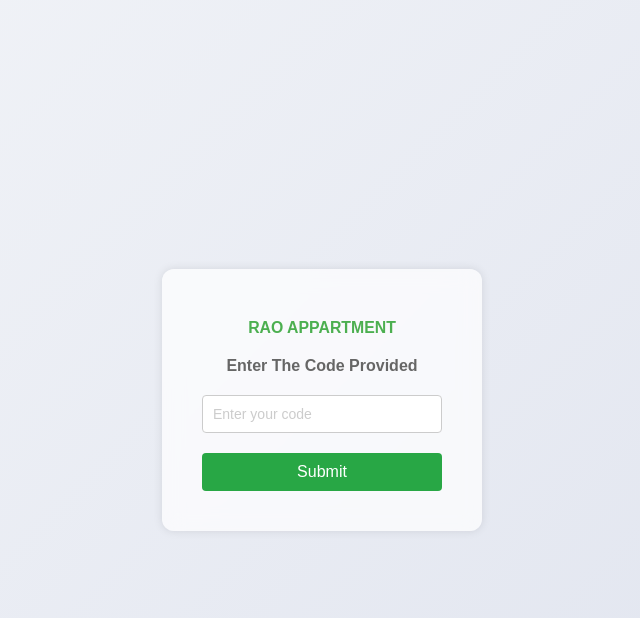
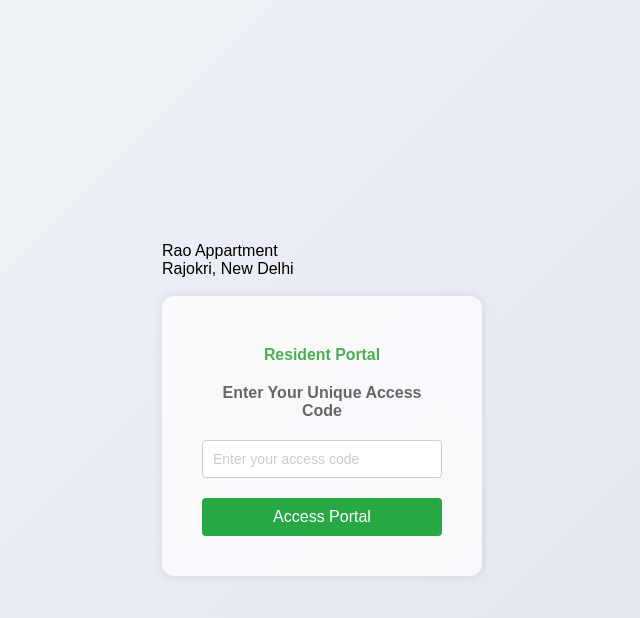
Before and after one commit to Pranshuxyadav/RAO-appartment-RMS, a Flask app: page / in a window 1280 px wide. Shown: the top 618 px of the page, without its empty margins (318-958 px from the left). Run offline with Flask 3, Linux system fonts and the light colour scheme.

Commit message:
Update index.html
new ui

```diff
--- a/templates/index.html
+++ b/templates/index.html
@@ -8,15 +8,22 @@
     <title>RAO APPARTMENT Login</title>
 </head>
 <body>
-    <div class="login-container">
-        <div class="login-box">
-            <h1>RAO APPARTMENT</h1>
-            <h2>Enter The Code Provided</h2>
-            <form action="/otp" method="GET">
-                <input type="text" id="otp" name="otp" placeholder="Enter your code" required>
-                <button type="submit" class="submit-button">Submit</button>
-            </form>
+    <div class="container">
+        <div class="header">
+            <div class="logo">Rao Appartment</div>
+            <div class="tagline">Rajokri, New Delhi</div>
         </div>
+        <div class="login-container">
+            <div class="login-box">
+                <h1>Resident Portal</h1>
+                <h2>Enter Your Unique Access Code</h2>
+                <form action="/otp" method="GET">
+                    <input type="text" id="otp" name="otp" placeholder="Enter your access code" required>
+                    <button type="submit" class="submit-button">Access Portal</button>
+                </form>
+            </div>
+        </div>
+
     </div>
 </body>
 </html>
```
